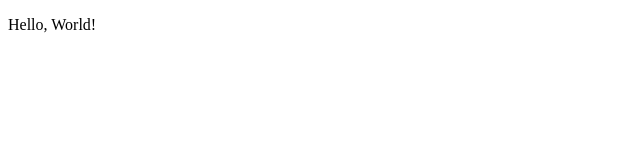
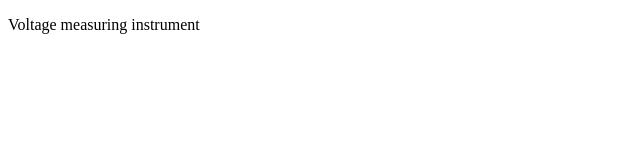
Before and after one commit to jihyun27/jihyun27.github.io, a plain HTML site: page index.html in a window 1280 px wide. Shown: the whole page, without its empty margins (0-640 px from the left). Drawn offline with Linux system fonts and the light colour scheme.

Commit message:
Update index.html

```diff
--- a/index.html
+++ b/index.html
@@ -7,6 +7,6 @@
 	<title>Portfolio</title>
 </head>
 <body>
-  <p>Hello, World!</p>
+  <p>Voltage measuring instrument</p>
 </body>
 </html>
```
